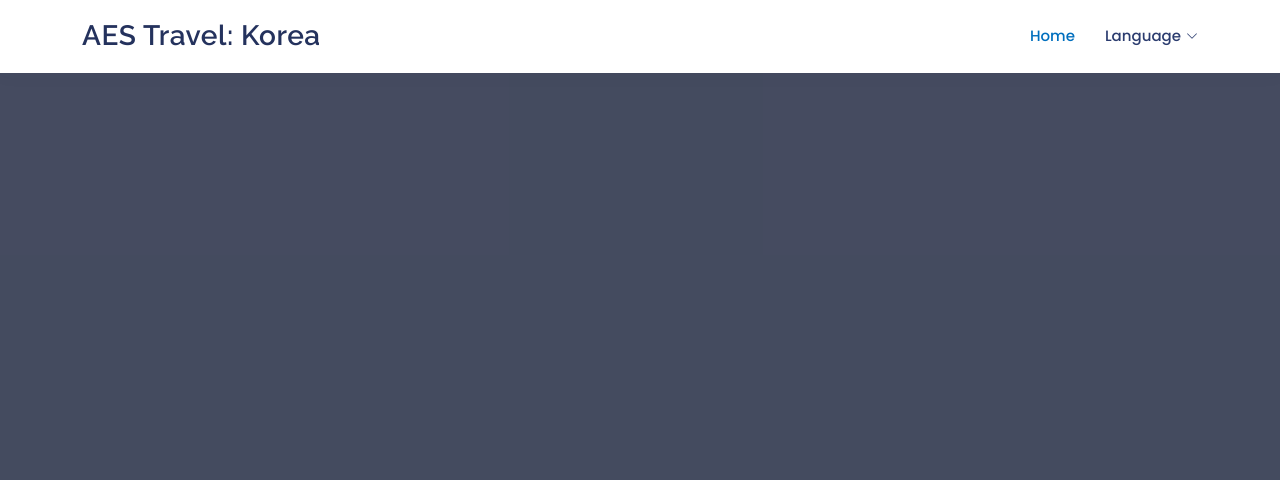
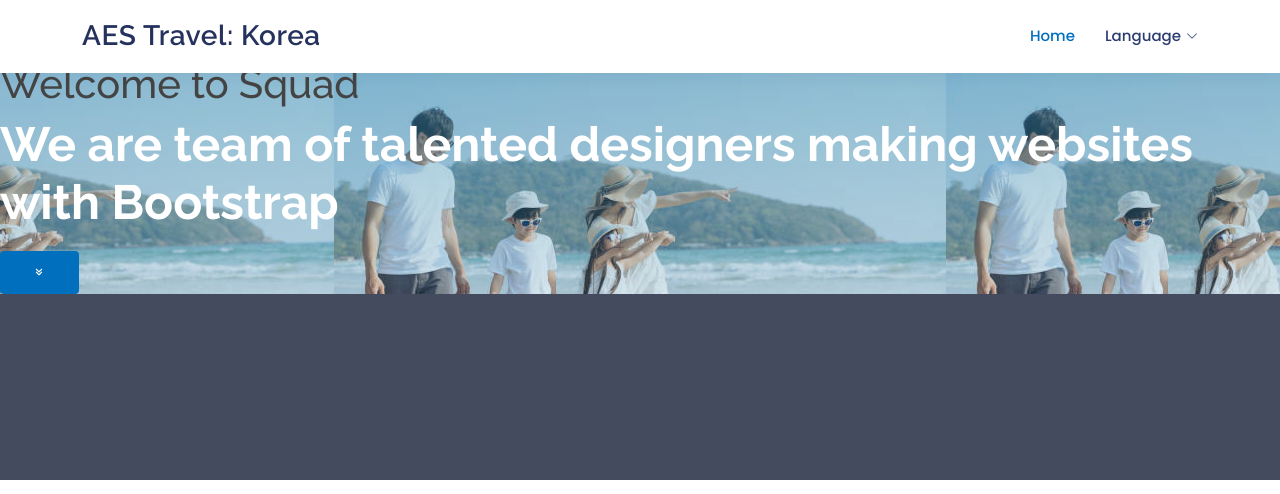
Before and after one commit to ErnestDecina/sdev2004-ca-website, a Flask app: page /ko/home in a window 1280 px wide. Shown: the top 494 px of the page. Run offline with Flask 3, Linux system fonts and the light colour scheme; some libraries are stand-ins or nearby versions.

Commit message:
test background

```diff
--- a/sdev2004-ca-website/app/templates/countries/ko/home.html
+++ b/sdev2004-ca-website/app/templates/countries/ko/home.html
@@ -9,19 +9,12 @@ Author: Ernest John Decina
 <!-- Korea Home Body -->
 <!-- ======= Hero Section ======= -->
 <section id="hero">
-    <div class="carousel slide carousel-fade" data-bs-interval="5000" data-bs-ride="carousel" id="heroCarousel">
-
-        <ol class="carousel-indicators" id="hero-carousel-indicators"></ol>
-
-        <div class="carousel-inner" role="listbox">
-
-            <!-- Slide 1 -->
-            <div class="carousel-item active"
-                 style="background-image: url({{ url_for('static', filename='img/ko/home/1.jpg' ) }});">
-            </div>
-        </div>
+    <div class="hero-container aos-init aos-animate" data-aos="fade-up" style="background: linear-gradient(rgba(55, 142, 181, 0.5), rgba(55, 142, 181, 0.2)),  url(/static/img/ko/home/1.jpg) top center;">
+    <h1>Welcome to Squad</h1>
+    <h2>We are team of talented designers making websites with Bootstrap</h2>
+    <a href="#about" class="btn-get-started scrollto"><i class="bx bx-chevrons-down"></i></a>
     </div>
-</section><!-- End Hero -->
+</section>
 
 <main id="main">
 
--- a/sdev2004-ca-website/app/templates/countries/sv/booking.html
+++ b/sdev2004-ca-website/app/templates/countries/sv/booking.html
@@ -101,7 +101,8 @@ Author: Michael O'Brien
 
           <div class="col-lg-4 col-md-6 portfolio-item filter-card">
             <div class="portfolio-wrap">
-              <img src="{{ url_for('static', filename='img/sv/booking/lake_campsite.jpg' ) }}" class="img-fluid" alt="">
+             #
+
               <div class="portfolio-links">
                 <a href="url({{ url_for('static', filename='img/sv/booking/lake_campsite.jpg' ) }})" data-gallery="portfolioGallery" class="portfolio-lightbox" title="Card 1"><i class="bx bx-plus"></i></a>
                 <a href="portfolio-details.html" title="More Details"><i class="bx bx-link"></i></a>
```
